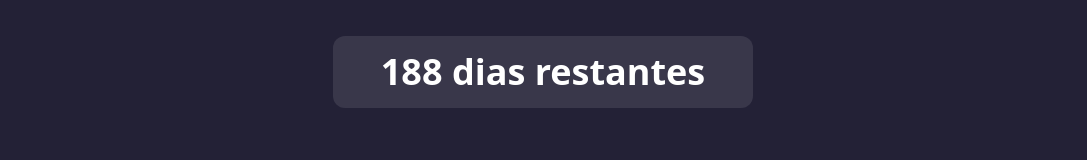
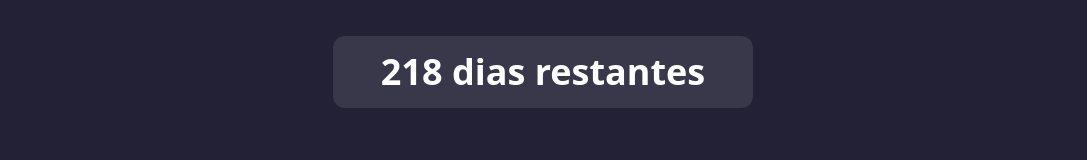
Before and after one commit to luizfranzon/proximafolga, a Next.js app: page / in a window 1280 px wide. Shown: the top 160 px of the page, without its empty margins (97-1184 px from the left). Built offline with nearby package versions, Linux system fonts and the light colour scheme.

Commit message:
fix date :P

```diff
--- a/src/components/Days.tsx
+++ b/src/components/Days.tsx
@@ -2,7 +2,7 @@ import dayjs from 'dayjs'
 
 export function Days() {
   const now = dayjs()
-  const liberty = dayjs('2023-08-11')
+  const liberty = dayjs('2023-09-10')
 
   const daysRemaining = liberty.diff(now, 'day')
 
```
